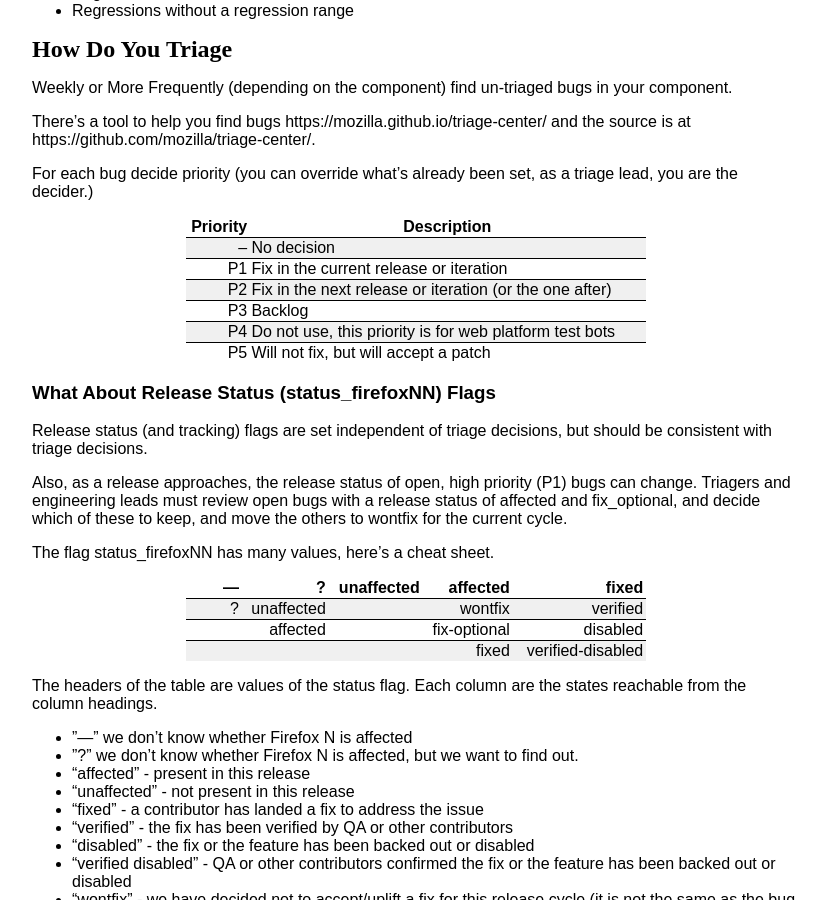
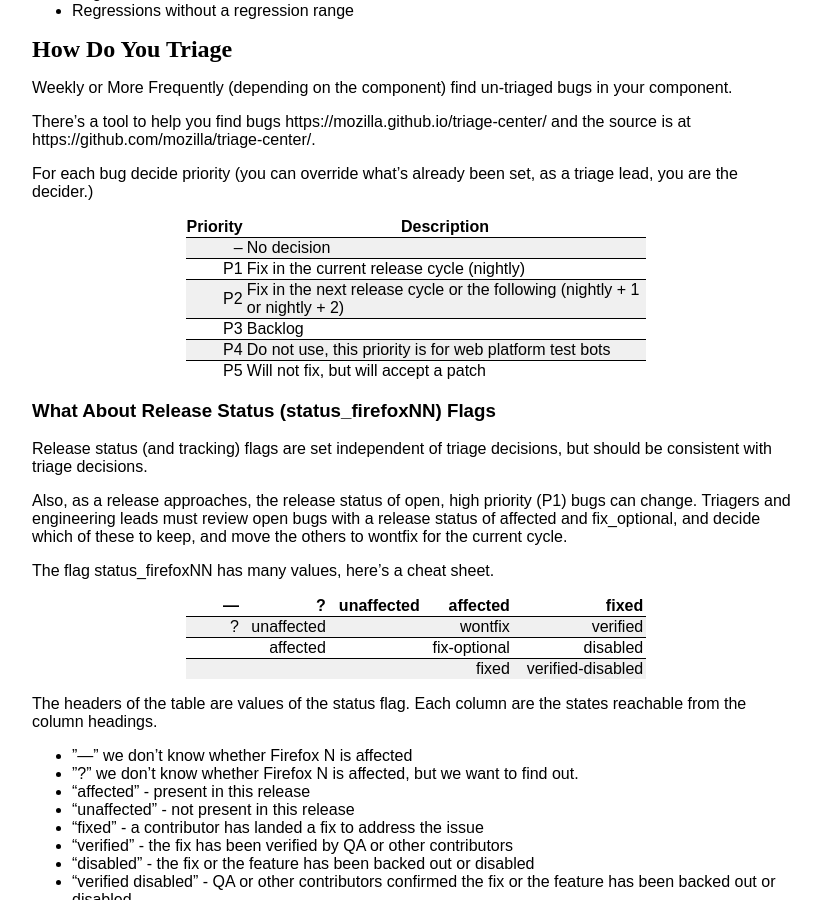
Before and after one commit to mozilla/bug-handling, a Jekyll site: the page built from _policies/triage-bugzilla.md, in a window 1280 px wide and 900 px high, scrolled down 885 px. Shown: the whole window, without its empty margins (224-1050 px from the left). Built offline with Jekyll 4.4.1, drawn with Linux system fonts in a browser that asks for light colours; some web fonts are replaced.

Commit message:
Update triage-bugzilla.md

```diff
--- a/_policies/triage-bugzilla.md
+++ b/_policies/triage-bugzilla.md
@@ -48,8 +48,8 @@
 | Priority | Description |
 | ---: | --- |
 | -- | No decision |
-| P1 | Fix in the current release or iteration |
-| P2 | Fix in the next release or iteration (or the one after) |
+| P1 | Fix in the current release cycle (nightly) |
+| P2 | Fix in the next release cycle or the following (nightly + 1 or nightly + 2) |
 | P3 | Backlog |
 | P4 | Do not use, this priority is for web platform test bots |
 | P5 | Will not fix, but will accept a patch |
```
